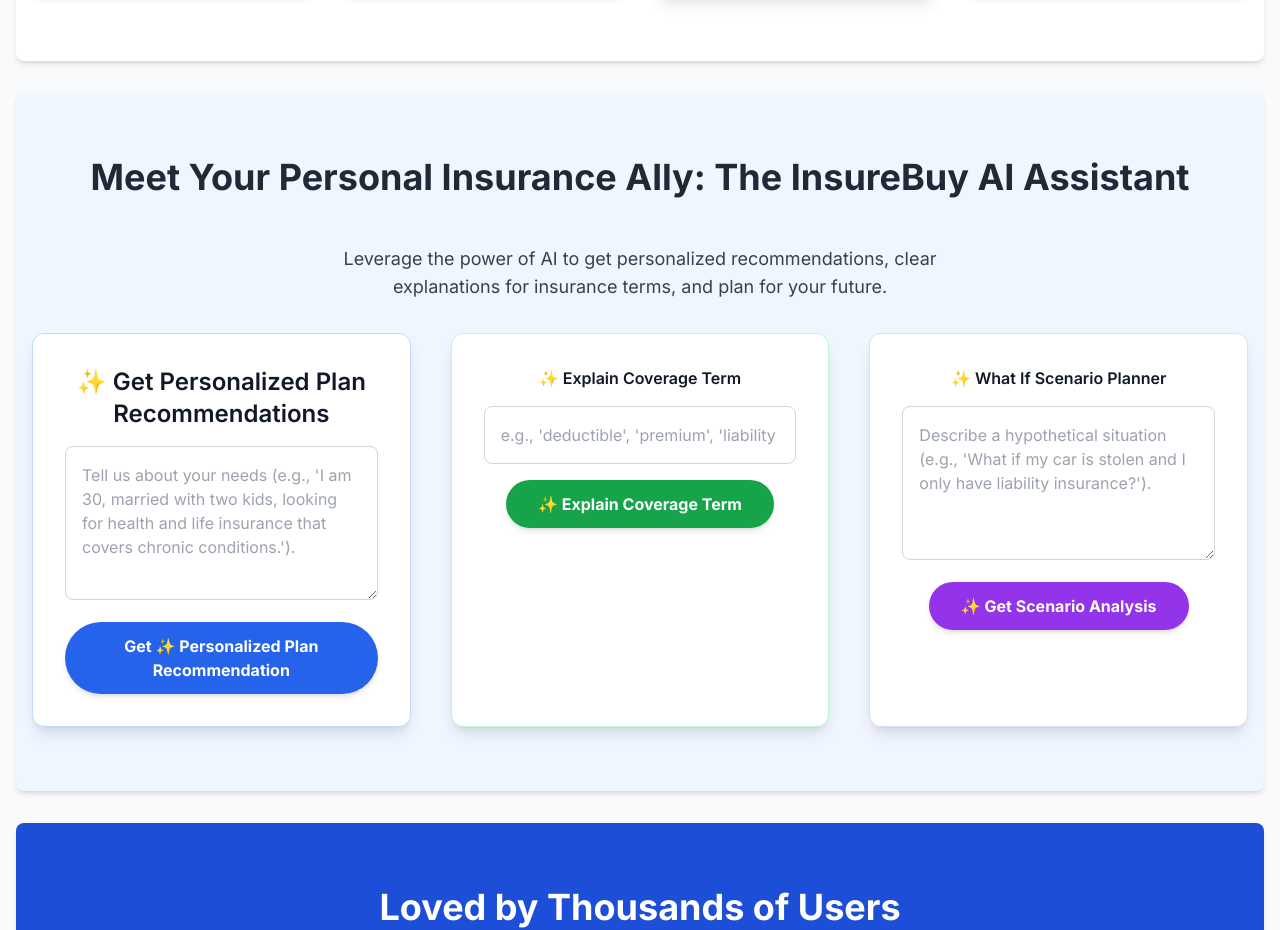
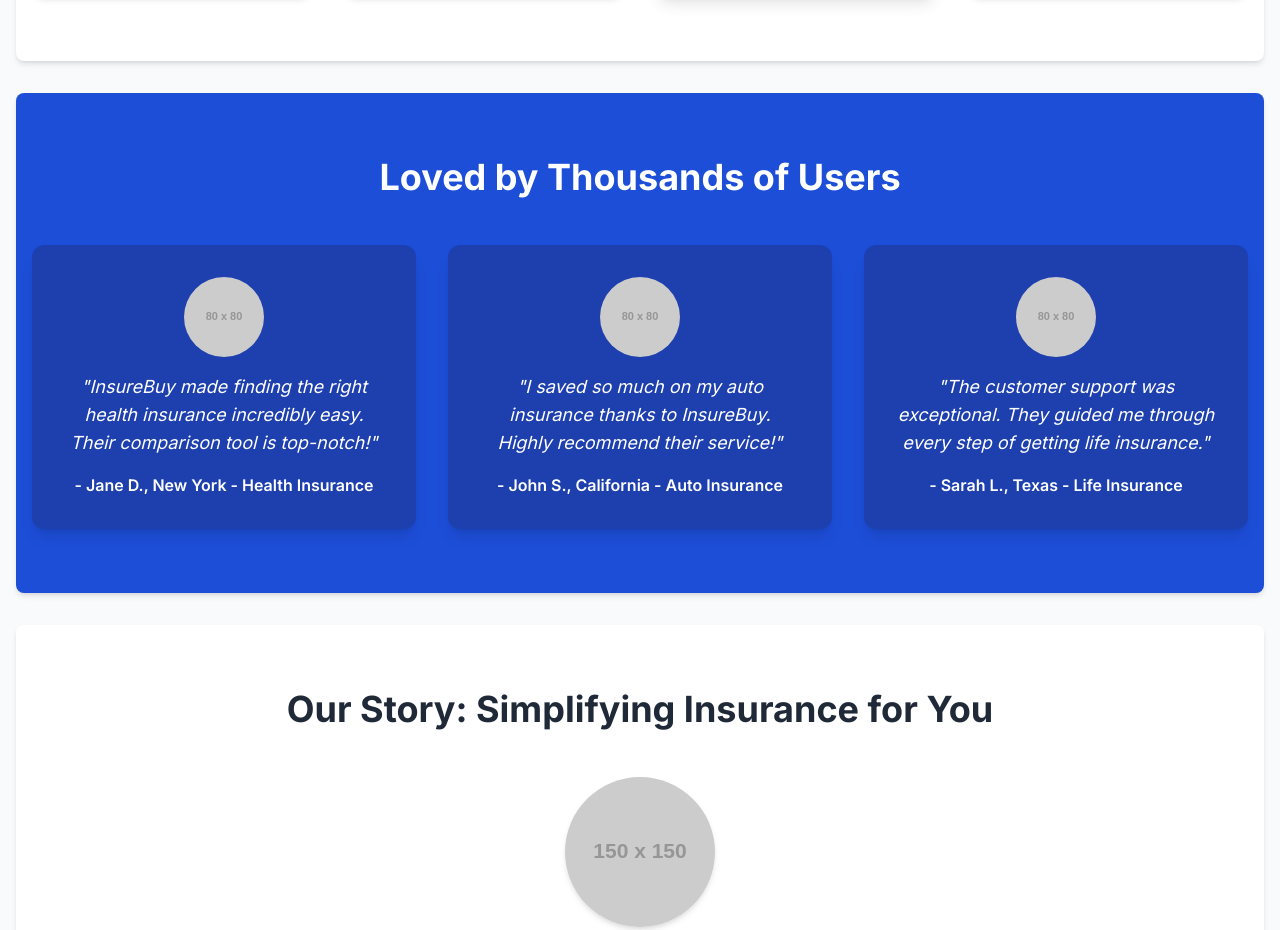
Before and after one commit to bharathkumarvenukanti/InsureBuy_Website, a plain HTML site: page index.html in a window 1280 px wide. Shown: the part 1299-2229 px from the top of the page. Drawn offline with nearby package versions, Linux system fonts and the light colour scheme; placeholder pictures from the web are drawn by us.

Commit message:
Update index.html
Signed-off-by: Bharath Kumar Venukanti <bharathdrona@gmail.com>

```diff
--- a/index.html
+++ b/index.html
@@ -21,10 +21,10 @@
                 <ul class="flex space-x-6 items-center">
                     <li><a href="index.html" class="text-lg font-medium text-gray-700 hover:text-blue-600 transition duration-300 p-2 rounded-lg hover:bg-gray-100 nav-link">Home</a></li>
                     <li><a href="html/plans.html" class="text-lg font-medium text-gray-700 hover:text-blue-600 transition duration-300 p-2 rounded-lg hover:bg-gray-100 nav-link">Plans</a></li>
-                    <li><a href="index.html#ai-assistant" class="text-lg font-medium text-gray-700 hover:text-blue-600 transition duration-300 p-2 rounded-lg hover:bg-gray-100 nav-link">AI Assistant</a></li>
+                    <li><a href="html/aiassistance.html" class="text-lg font-medium text-gray-700 hover:text-blue-600 transition duration-300 p-2 rounded-lg hover:bg-gray-100 nav-link">AI Assistant</a></li>
                     <li><a href="index.html#why-choose-us" class="text-lg font-medium text-gray-700 hover:text-blue-600 transition duration-300 p-2 rounded-lg hover:bg-gray-100 nav-link">Why Choose Us?</a></li>
                     <li><a href="index.html#about" class="text-lg font-medium text-gray-700 hover:text-blue-600 transition duration-300 p-2 rounded-lg hover:bg-gray-100 nav-link">About Us</a></li>
-                    <li><a href="html/contacts.html" class="text-lg font-medium text-gray-700 hover:text-blue-600 transition duration-300 p-2 rounded-lg hover:bg-gray-100 nav-link">Contact</a></li>
+                    <li><a href="html/dashboard/support.html" class="text-lg font-medium text-gray-700 hover:text-blue-600 transition duration-300 p-2 rounded-lg hover:bg-gray-100 nav-link">Contact</a></li>
                     <li>
                         <a href="html/login.html" class="bg-blue-600 text-white font-bold py-2 px-5 rounded-full shadow-md hover:bg-blue-700 transition duration-300 transform hover:scale-105">Login</a>
                     </li>
@@ -47,7 +47,7 @@
                     Simplified Insurance Buying. Compare, choose, and buy the best insurance plans tailored for your life, health, home, and auto.
                 </p>
                 <div class="flex flex-col sm:flex-row justify-center space-y-4 sm:space-y-0 sm:space-x-6">
-                    <a href="html/contacts.html" class="bg-yellow-400 text-blue-800 font-bold py-3 px-8 rounded-full shadow-lg hover:bg-yellow-300 transition duration-300 transform hover:scale-105 text-xl">
+                    <a href="html/dashboard/support.html" class="bg-yellow-400 text-blue-800 font-bold py-3 px-8 rounded-full shadow-lg hover:bg-yellow-300 transition duration-300 transform hover:scale-105 text-xl">
                         Get Your Free Quote Now
                     </a>
                     <a href="html/plans.html" class="border-2 border-white text-white font-bold py-3 px-8 rounded-full shadow-lg hover:bg-white hover:text-blue-700 transition duration-300 transform hover:scale-105">
@@ -89,50 +89,6 @@
                     <div class="bg-yellow-50 p-8 rounded-xl shadow-md hover:shadow-lg transition duration-300 transform hover:-translate-y-1">
                         <div class="text-yellow-600 text-5xl mb-4">🎧</div> <h3 class="text-xl font-semibold text-gray-900 mb-3">Expert Support</h3>
                         <p class="text-gray-700">Our dedicated team is here to guide you every step of the way.</p>
-                    </div>
-                </div>
-            </div>
-        </section>
-
-        <section id="ai-assistant" class="py-16 bg-blue-50 rounded-lg mx-4 mt-8 shadow-md">
-            <div class="container mx-auto px-4 text-center">
-                <h2 class="text-3xl md:text-4xl font-bold text-gray-800 mb-12">Meet Your Personal Insurance Ally: The InsureBuy AI Assistant</h2>
-                <p class="text-lg text-gray-700 mb-8 max-w-2xl mx-auto">
-                    Leverage the power of AI to get personalized recommendations, clear explanations for insurance terms, and plan for your future.
-                </p>
-
-                <div class="grid grid-cols-1 lg:grid-cols-3 gap-10">
-                    <div class="bg-white p-8 rounded-xl shadow-lg border border-blue-200">
-                        <h3 class="text-2xl font-semibold text-gray-900 mb-4">✨ Get Personalized Plan Recommendations</h3>
-                        <textarea id="recommendationInput" class="w-full p-4 border border-gray-300 rounded-lg mb-4 focus:ring-blue-500 focus:border-blue-500" rows="5" placeholder="Tell us about your needs (e.g., 'I am 30, married with two kids, looking for health and life insurance that covers chronic conditions.')."></textarea>
-                        <button id="getRecommendationBtn" class="bg-blue-600 text-white font-bold py-3 px-8 rounded-full shadow-md hover:bg-blue-700 transition duration-300 transform hover:scale-105">
-                            Get ✨ Personalized Plan Recommendation
-                        </button>
-                        <div id="recommendationOutput" class="mt-6 p-4 bg-blue-100 border border-blue-300 rounded-lg text-left text-gray-800 hidden">
-                            <p class="text-gray-600 italic">Thinking...</p>
-                        </div>
-                    </div>
-
-                    <div class="bg-white p-8 rounded-xl shadow-lg border border-green-200">
-                        <h3 class="2xl font-semibold text-gray-900 mb-4">✨ Explain Coverage Term</h3>
-                        <input type="text" id="termInput" class="w-full p-4 border border-gray-300 rounded-lg mb-4 focus:ring-green-500 focus:border-green-500" placeholder="e.g., 'deductible', 'premium', 'liability coverage'">
-                        <button id="explainTermBtn" class="bg-green-600 text-white font-bold py-3 px-8 rounded-full shadow-md hover:bg-green-700 transition duration-300 transform hover:scale-105">
-                            ✨ Explain Coverage Term
-                        </button>
-                        <div id="explanationOutput" class="mt-6 p-4 bg-green-100 border border-green-300 rounded-lg text-left text-gray-800 hidden">
-                            <p class="text-gray-600 italic">Thinking...</p>
-                        </div>
-                    </div>
-
-                    <div class="bg-white p-8 rounded-xl shadow-lg border border-purple-200">
-                        <h3 class="2xl font-semibold text-gray-900 mb-4">✨ What If Scenario Planner</h3>
-                        <textarea id="scenarioInput" class="w-full p-4 border border-gray-300 rounded-lg mb-4 focus:ring-purple-500 focus:border-purple-500" rows="5" placeholder="Describe a hypothetical situation (e.g., 'What if my car is stolen and I only have liability insurance?')."></textarea>
-                        <button id="getScenarioAnalysisBtn" class="bg-purple-600 text-white font-bold py-3 px-8 rounded-full shadow-md hover:bg-purple-700 transition duration-300 transform hover:scale-105">
-                            ✨ Get Scenario Analysis
-                        </button>
-                        <div id="scenarioOutput" class="mt-6 p-4 bg-purple-100 border border-purple-300 rounded-lg text-left text-gray-800 hidden">
-                            <p class="text-gray-600 italic">Thinking...</p>
-                        </div>
                     </div>
                 </div>
             </div>
```
